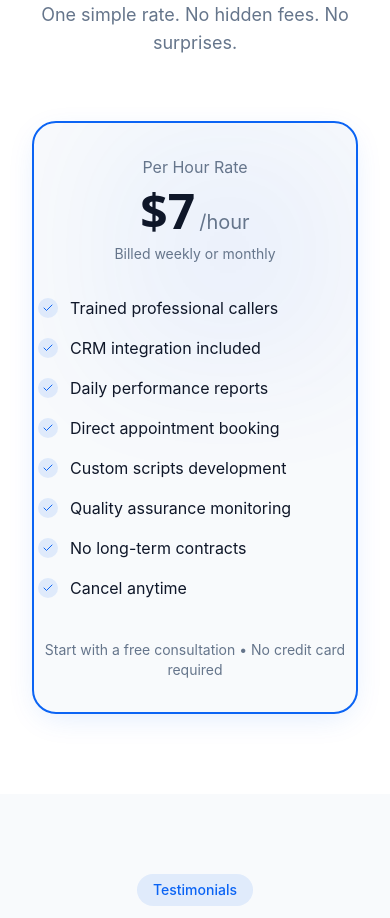
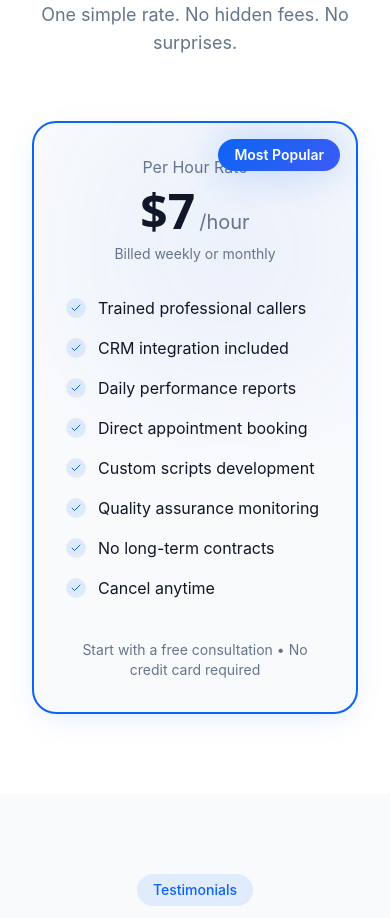
Before and after one commit to yasminshvet-pixel/dialinity, a React (Vite) app: page / in a window 390 px wide. Shown: the part 6980-7898 px from the top of the page. Built offline with nearby package versions, Linux system fonts and the light colour scheme; the HTML template or start-up script is replaced by a standard one.

Commit message:
Reverted to commit dd98683dab9abb1cf77130c6d7304efe07dc81da

```diff
--- a/src/components/landing/PricingSection.tsx
+++ b/src/components/landing/PricingSection.tsx
@@ -17,13 +17,15 @@ const PricingSection = () => {
         </div>
 
         <div className="max-w-lg mx-auto">
-          <div className="relative p-8 md:p-12 rounded-3xl bg-background border-2 border-primary shadow-card overflow-hidden px-[4px]">
+          <div className="relative p-8 md:p-12 rounded-3xl bg-background border-2 border-primary shadow-card overflow-hidden">
             {/* Background decoration */}
             <div className="absolute top-0 right-0 w-64 h-64 gradient-hero opacity-5 blur-3xl" />
 
             <div className="relative z-10">
               {/* Popular badge */}
-
+              <div className="absolute -top-4 -right-4 px-4 py-1.5 rounded-full gradient-hero text-primary-foreground text-sm font-semibold shadow-glow">
+                Most Popular
+              </div>
 
               <div className="text-center mb-8">
                 <p className="text-muted-foreground mb-2">Per Hour Rate</p>
```
